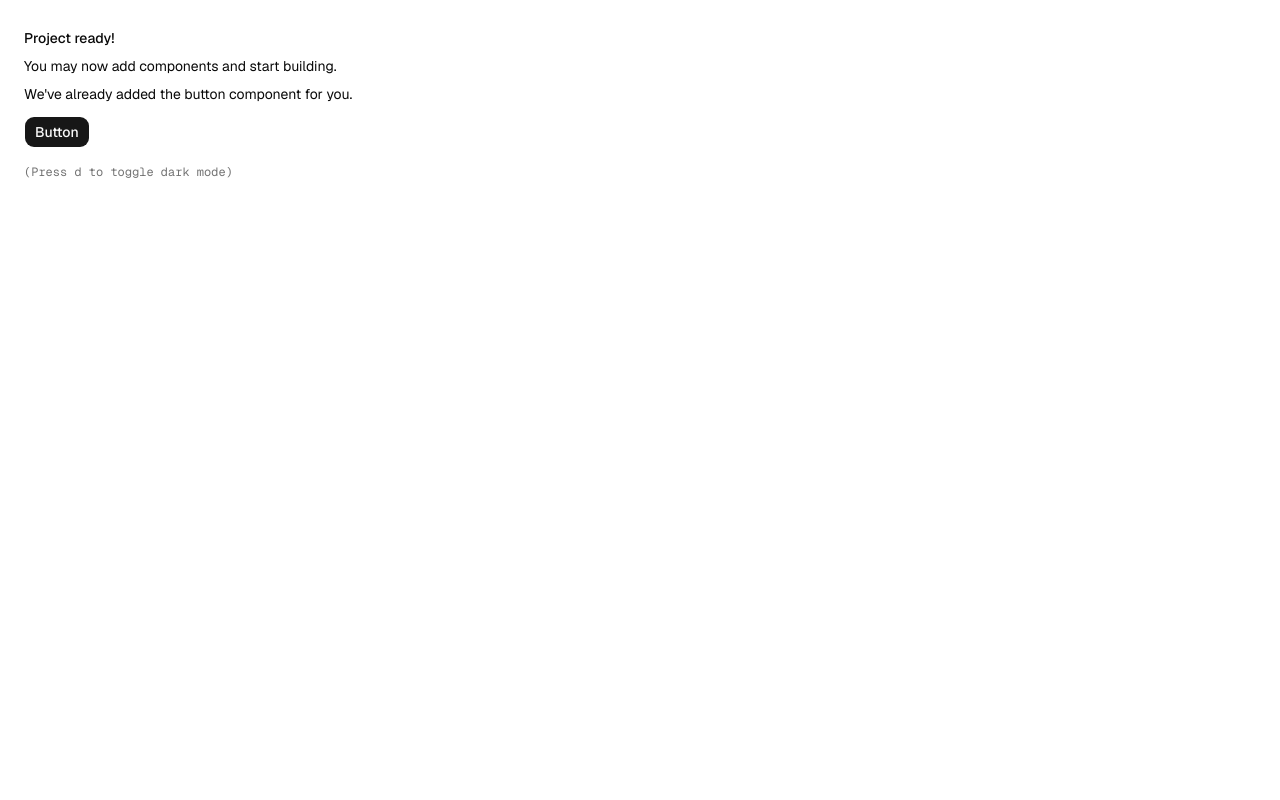
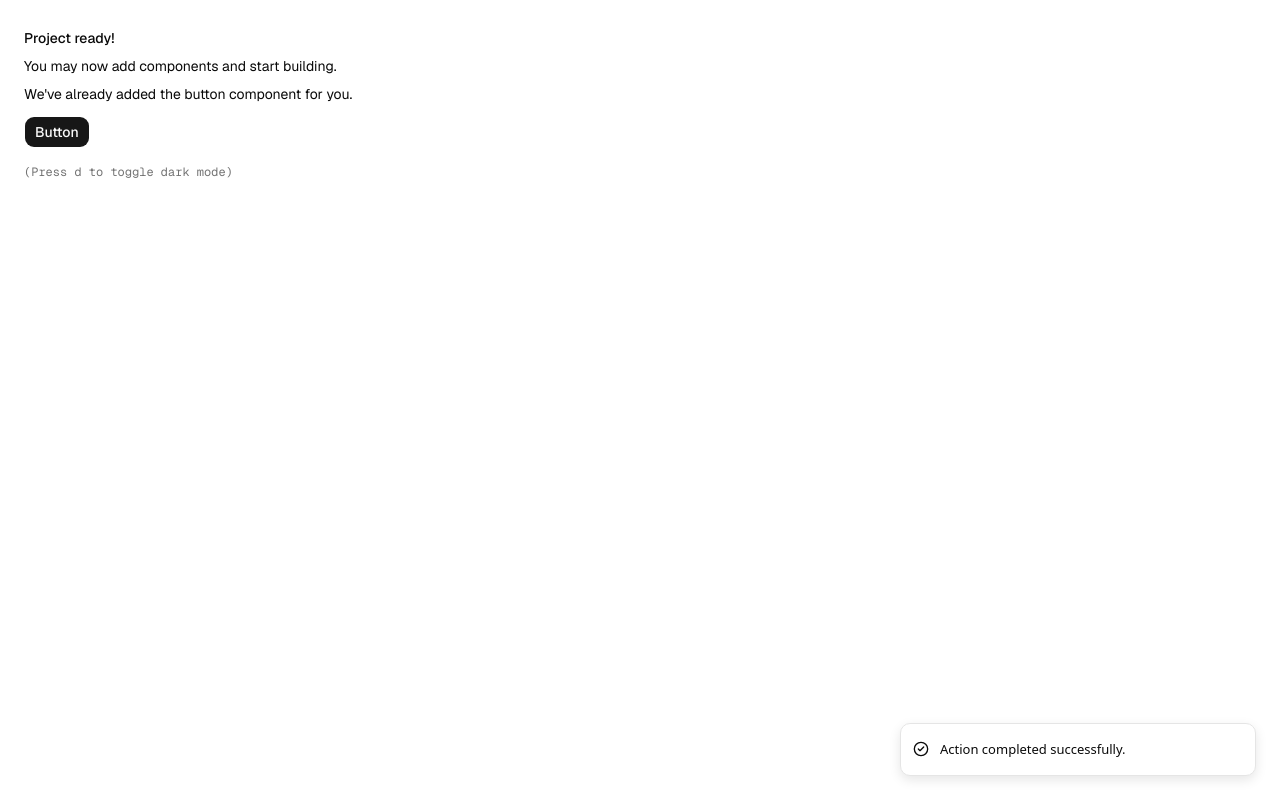
Before and after one commit to Raunak12334/brotogent, a Next.js app: page / in a window 1280 px wide. Both pictures are taken after a click on the button "Button". Built offline with nearby package versions, Linux system fonts and the light colour scheme.

Commit message:
feat: add sonner toast component and initialize root layout with main page

```diff
--- a/app/layout.tsx
+++ b/app/layout.tsx
@@ -2,9 +2,10 @@
 
 import "./globals.css"
 import { ThemeProvider } from "@/components/theme-provider"
-import { cn } from "@/lib/utils";
+import { Toaster } from "@/components/ui/sonner"
+import { cn } from "@/lib/utils"
 
-const geist = Geist({subsets:['latin'],variable:'--font-sans'})
+const geist = Geist({ subsets: ["latin"], variable: "--font-sans" })
 
 const fontMono = Geist_Mono({
   subsets: ["latin"],
@@ -20,10 +21,18 @@
     <html
       lang="en"
       suppressHydrationWarning
-      className={cn("antialiased", fontMono.variable, "font-sans", geist.variable)}
+      className={cn(
+        "antialiased",
+        fontMono.variable,
+        "font-sans",
+        geist.variable
+      )}
     >
       <body>
-        <ThemeProvider>{children}</ThemeProvider>
+        <ThemeProvider>
+          {children}
+          <Toaster />
+        </ThemeProvider>
       </body>
     </html>
   )
--- a/app/page.tsx
+++ b/app/page.tsx
@@ -1,4 +1,7 @@
+"use client"
+
 import { Button } from "@/components/ui/button"
+import { toast } from "sonner"
 
 export default function Page() {
   return (
@@ -8,7 +11,12 @@
           <h1 className="font-medium">Project ready!</h1>
           <p>You may now add components and start building.</p>
           <p>We&apos;ve already added the button component for you.</p>
-          <Button className="mt-2">Button</Button>
+          <Button
+            className="mt-2"
+            onClick={() => toast.success("Action completed successfully.")}
+          >
+            Button
+          </Button>
         </div>
         <div className="font-mono text-xs text-muted-foreground">
           (Press <kbd>d</kbd> to toggle dark mode)
--- /dev/null
+++ b/components/ui/sonner.tsx
@@ -0,0 +1,45 @@
+"use client"
+
+import { useTheme } from "next-themes"
+import { Toaster as Sonner, type ToasterProps } from "sonner"
+import {
+  CircleCheckIcon,
+  InfoIcon,
+  TriangleAlertIcon,
+  OctagonXIcon,
+  Loader2Icon,
+} from "lucide-react"
+
+const Toaster = ({ ...props }: ToasterProps) => {
+  const { theme = "system" } = useTheme()
+
+  return (
+    <Sonner
+      theme={theme as ToasterProps["theme"]}
+      className="toaster group"
+      icons={{
+        success: <CircleCheckIcon className="size-4" />,
+        info: <InfoIcon className="size-4" />,
+        warning: <TriangleAlertIcon className="size-4" />,
+        error: <OctagonXIcon className="size-4" />,
+        loading: <Loader2Icon className="size-4 animate-spin" />,
+      }}
+      style={
+        {
+          "--normal-bg": "var(--popover)",
+          "--normal-text": "var(--popover-foreground)",
+          "--normal-border": "var(--border)",
+          "--border-radius": "var(--radius)",
+        } as React.CSSProperties
+      }
+      toastOptions={{
+        classNames: {
+          toast: "cn-toast",
+        },
+      }}
+      {...props}
+    />
+  )
+}
+
+export { Toaster }
--- a/package.json
+++ b/package.json
@@ -30,6 +30,7 @@
     "recharts": "^3.8.0",
     "shadcn": "^4.21.5",
     "shiki": "^4.5.0",
+    "sonner": "^2.0.8",
     "tw-animate-css": "^1.4.0"
   },
   "devDependencies": {
```
Also changed, not shown: 1 other file (tests, documents, lock files or other folders).
